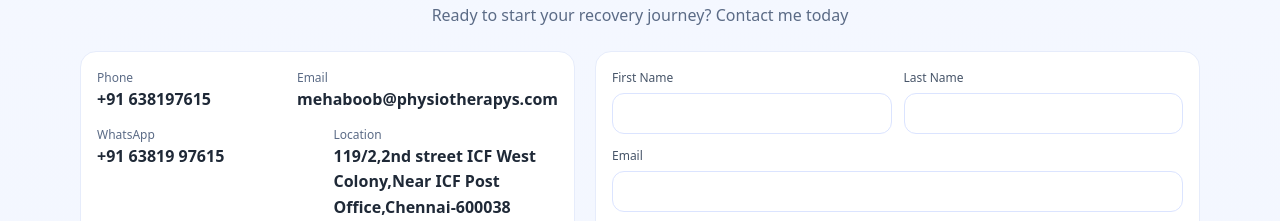
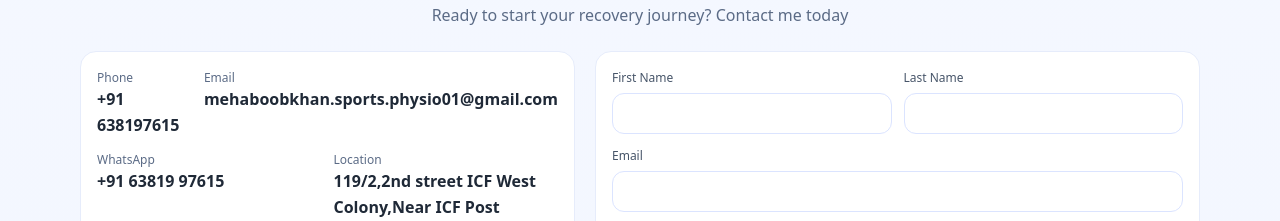
Before and after one commit to iitstudent123/Physio, a plain HTML site: page index.html in a window 1280 px wide. Shown: the part 2453-2674 px from the top of the page. Drawn offline with Linux system fonts and the light colour scheme.

Commit message:
Update index.html

```diff
--- a/index.html
+++ b/index.html
@@ -238,7 +238,7 @@
               </div>
               <div>
                 <div class="label">Email</div>
-                <a href="mailto:mehaboob@physiotherapys.com">mehaboob@physiotherapys.com</a>
+                <a href="mailto:mehaboobkhan.sports.physio01@gmail.com">mehaboobkhan.sports.physio01@gmail.com</a>
               </div>
             </div>
             <div class="row">
```
